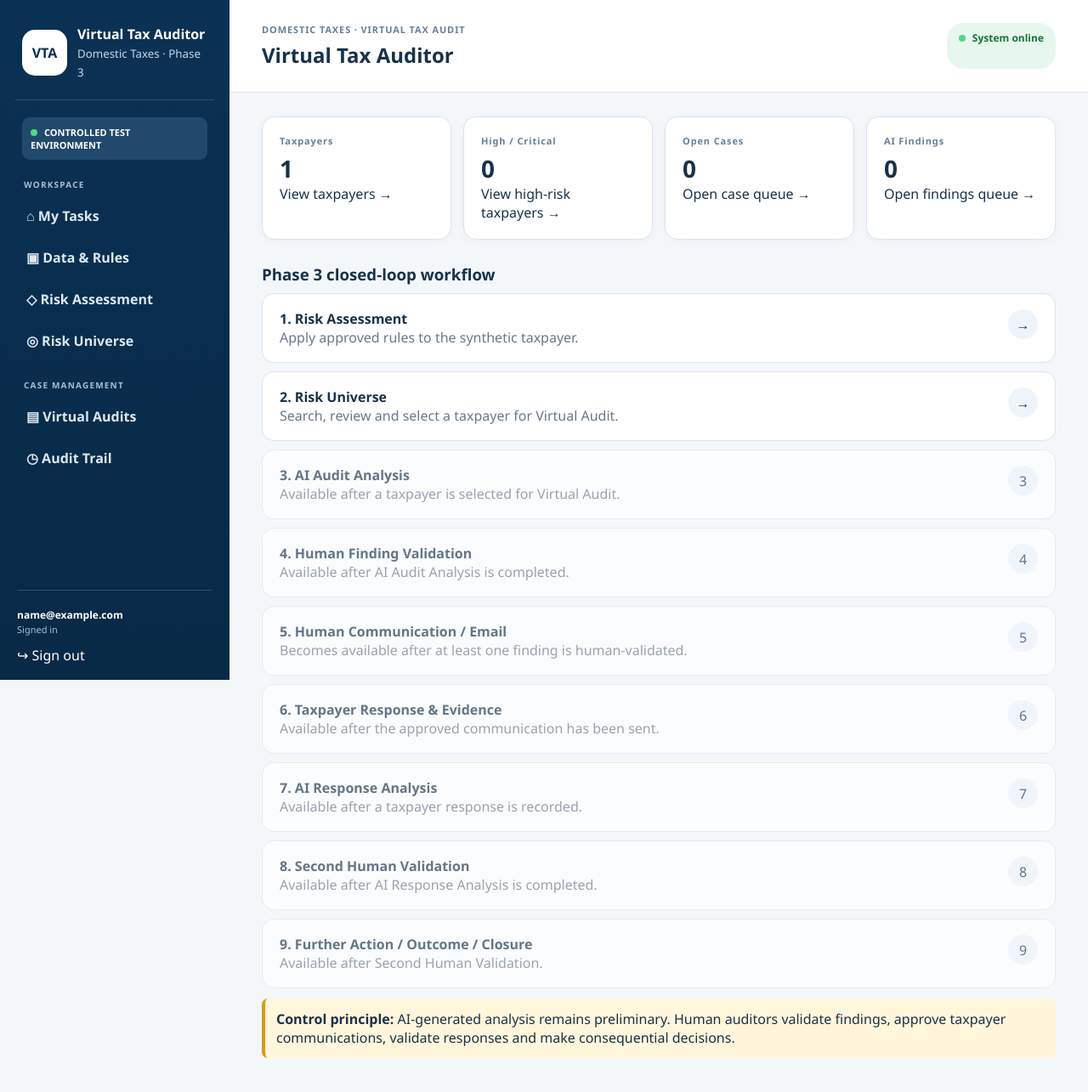
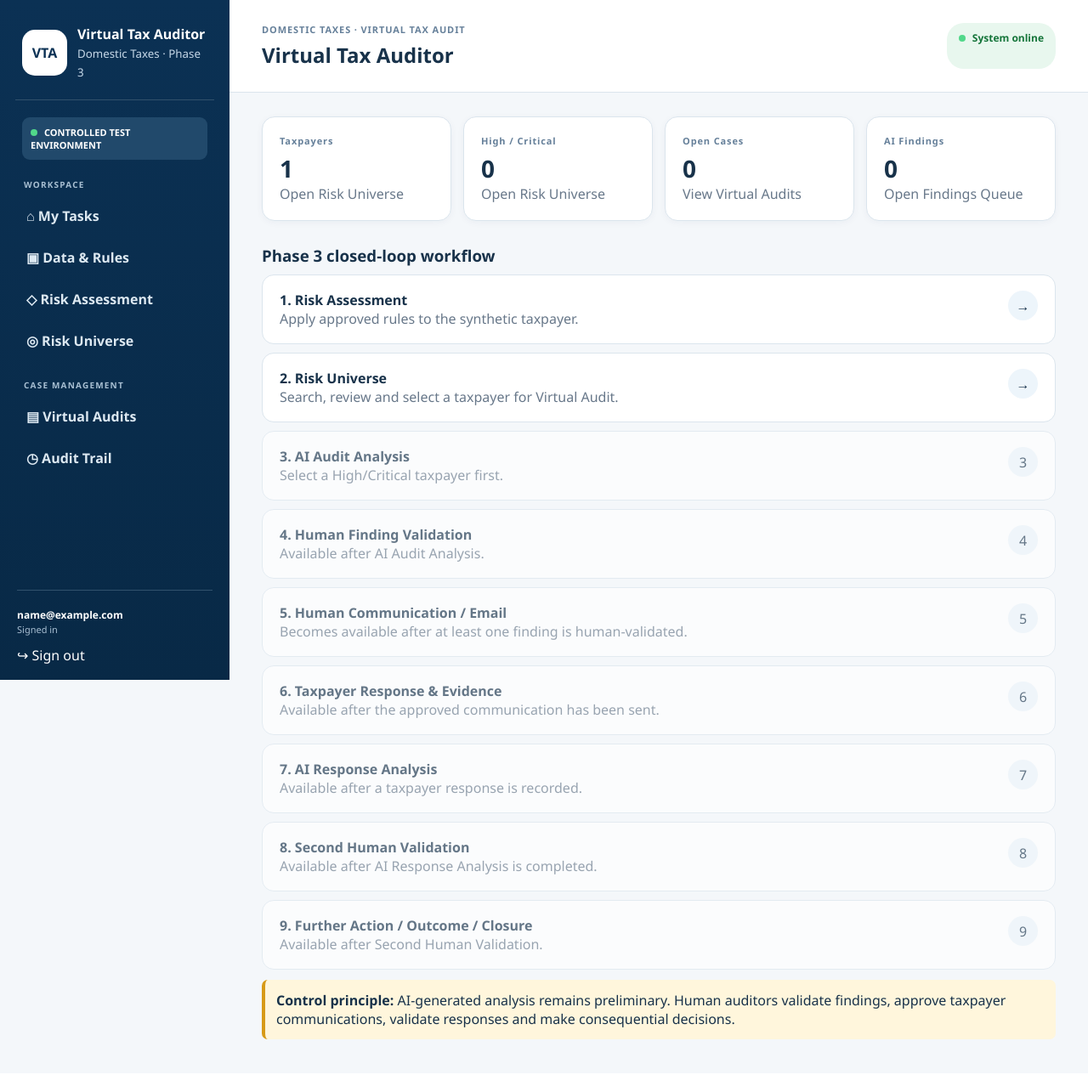
Before and after one commit to Jackug/virtual-tax-auditor-phase3, a Flask app: page /tasks in a window 1280 px wide. Shown: the whole page at 85% size. After the commit the page ends 1223 px from the top, so only its background shows below. Run offline with Flask 3, Linux system fonts and the light colour scheme; the visitor is signed in with stand-in values (Sample User, id 1); data comes from the database, SQL or seed files in the repository; data that the repository does not hold is empty.

Commit message:
Add files via upload

```diff
--- a/templates/tasks.html
+++ b/templates/tasks.html
@@ -1,231 +1,37 @@
 {% extends 'base.html' %}
 {% block content %}
-
 <div class="grid">
-
-  <a class="card kpi-card" href="{{ url_for('risk_universe') }}" title="Open Risk Universe">
-    <div class="label">Taxpayers</div>
-    <div class="kpi">{{ counts.taxpayers }}</div>
-    <div class="card-action">View taxpayers →</div>
-  </a>
-
-  <a class="card kpi-card" href="{{ url_for('risk_universe', band='HighCritical') }}" title="Open High / Critical Risk Universe">
-    <div class="label">High / Critical</div>
-    <div class="kpi">{{ counts.high }}</div>
-    <div class="card-action">View high-risk taxpayers →</div>
-  </a>
-
-  <a class="card kpi-card" href="{{ url_for('cases') }}" title="Open case queue">
-    <div class="label">Open Cases</div>
-    <div class="kpi">{{ counts.cases }}</div>
-    <div class="card-action">Open case queue →</div>
-  </a>
-
-  <a class="card kpi-card" href="{{ url_for('findings_queue') }}" title="Open AI findings queue">
-    <div class="label">AI Findings</div>
-    <div class="kpi">{{ counts.findings }}</div>
-    <div class="card-action">Open findings queue →</div>
-  </a>
-
+  <a class="card" href="{{ url_for('risk_universe') }}"><div class="label">Taxpayers</div><div class="kpi">{{ counts.taxpayers }}</div><div class="muted">Open Risk Universe</div></a>
+  <a class="card" href="{{ url_for('risk_universe') }}"><div class="label">High / Critical</div><div class="kpi">{{ counts.high }}</div><div class="muted">Open Risk Universe</div></a>
+  <a class="card" href="{{ url_for('risk_universe') }}"><div class="label">Open Cases</div><div class="kpi">{{ counts.cases }}</div><div class="muted">View Virtual Audits</div></a>
+  <a class="card" href="{{ url_for('findings_queue') }}"><div class="label">AI Findings</div><div class="kpi">{{ counts.findings }}</div><div class="muted">Open Findings Queue</div></a>
 </div>
 
 <h3 class="section-title">Phase 3 closed-loop workflow</h3>
 
-<!-- STEP 1 -->
-<a class="task" href="{{ url_for('risk_assessment') }}">
-  <div>
-    <b>1. Risk Assessment</b>
-    <div class="muted">
-      Apply approved rules to the synthetic taxpayer.
-    </div>
-  </div>
-  <div class="arrow">→</div>
-</a>
+<a class="task" href="{{ url_for('risk_assessment') }}"><div><b>1. Risk Assessment</b><div class="muted">Apply approved rules to the synthetic taxpayer.</div></div><div class="arrow">→</div></a>
+<a class="task" href="{{ url_for('risk_universe') }}"><div><b>2. Risk Universe</b><div class="muted">Search, review and select a taxpayer for Virtual Audit.</div></div><div class="arrow">→</div></a>
+{% if workflow.case_id %}
+<a class="task" href="{{ url_for('case_detail',cid=workflow.case_id) }}"><div><b>3. AI Audit Analysis</b><div class="muted">Open the active case and run the controlled analysis.</div></div><div class="arrow">→</div></a>
+{% else %}<div class="task" style="opacity:.65"><div><b>3. AI Audit Analysis</b><div class="muted">Select a High/Critical taxpayer first.</div></div><div class="arrow">3</div></div>{% endif %}
+{% if workflow.case_id and workflow.analyzed %}
+<a class="task" href="{{ url_for('case_detail',cid=workflow.case_id) }}"><div><b>4. Human Finding Validation</b><div class="muted">Review and validate AI-generated findings.</div></div><div class="arrow">→</div></a>
+{% else %}<div class="task" style="opacity:.65"><div><b>4. Human Finding Validation</b><div class="muted">Available after AI Audit Analysis.</div></div><div class="arrow">4</div></div>{% endif %}
+{% if workflow.case_id and workflow.validated %}
+<a class="task" href="{{ url_for('case_communication',cid=workflow.case_id) }}"><div><b>5. Human Communication / Email</b><div class="muted">Review, edit, approve and send the taxpayer communication through Gmail.</div></div><div class="arrow">→</div></a>
+{% else %}<div class="task" style="opacity:.65"><div><b>5. Human Communication / Email</b><div class="muted">Becomes available after at least one finding is human-validated.</div></div><div class="arrow">5</div></div>{% endif %}
+{% if workflow.case_id and workflow.sent %}
+<a class="task" href="{{ url_for('response',cid=workflow.case_id) }}"><div><b>6. Taxpayer Response & Evidence</b><div class="muted">Record the taxpayer explanation and upload supporting evidence.</div></div><div class="arrow">→</div></a>
+{% else %}<div class="task" style="opacity:.65"><div><b>6. Taxpayer Response & Evidence</b><div class="muted">Available after the approved communication has been sent.</div></div><div class="arrow">6</div></div>{% endif %}
+{% if workflow.case_id and workflow.response %}
+<a class="task" href="{{ url_for('response_analysis',cid=workflow.case_id) }}"><div><b>7. AI Response Analysis</b><div class="muted">Compare the taxpayer response and evidence against the original validated finding.</div></div><div class="arrow">→</div></a>
+{% else %}<div class="task" style="opacity:.65"><div><b>7. AI Response Analysis</b><div class="muted">Available after a taxpayer response is recorded.</div></div><div class="arrow">7</div></div>{% endif %}
+{% if workflow.case_id and workflow.response_analysis %}
+<a class="task" href="{{ url_for('case_detail',cid=workflow.case_id) }}#second-validation"><div><b>8. Second Human Validation</b><div class="muted">Review the AI response analysis and decide whether the finding is resolved, needs more evidence, or requires further action.</div></div><div class="arrow">→</div></a>
+{% else %}<div class="task" style="opacity:.65"><div><b>8. Second Human Validation</b><div class="muted">Available after AI Response Analysis is completed.</div></div><div class="arrow">8</div></div>{% endif %}
+{% if workflow.case_id and workflow.second_validation %}
+<a class="task" href="{{ url_for('case_detail',cid=workflow.case_id) }}#further-action"><div><b>9. Further Action / Outcome / Closure</b><div class="muted">Continue the controlled loop for unresolved findings or record the authorised audit outcome.</div></div><div class="arrow">→</div></a>
+{% else %}<div class="task" style="opacity:.65"><div><b>9. Further Action / Outcome / Closure</b><div class="muted">Available after Second Human Validation.</div></div><div class="arrow">9</div></div>{% endif %}
 
-<!-- STEP 2 -->
-<a class="task" href="{{ url_for('risk_universe') }}">
-  <div>
-    <b>2. Risk Universe</b>
-    <div class="muted">
-      Search, review and select a taxpayer for Virtual Audit.
-    </div>
-  </div>
-  <div class="arrow">→</div>
-</a>
-
-<!-- STEP 3 -->
-{% if workflow.case_id %}
-<a class="task" href="{{ url_for('case_detail', cid=workflow.case_id) }}">
-  <div>
-    <b>3. AI Audit Analysis</b>
-    <div class="muted">
-      Open the selected Virtual Audit case and run the controlled AI analysis.
-    </div>
-  </div>
-  <div class="arrow">→</div>
-</a>
-{% else %}
-<div class="task" style="opacity:.65">
-  <div>
-    <b>3. AI Audit Analysis</b>
-    <div class="muted">
-      Available after a taxpayer is selected for Virtual Audit.
-    </div>
-  </div>
-  <div class="arrow">3</div>
-</div>
-{% endif %}
-
-<!-- STEP 4 -->
-{% if workflow.case_id and workflow.analyzed %}
-<a class="task" href="{{ url_for('findings_queue') }}">
-  <div>
-    <b>4. Human Finding Validation</b>
-    <div class="muted">
-      Review AI-generated findings and approve, reject or request review.
-    </div>
-  </div>
-  <div class="arrow">→</div>
-</a>
-{% else %}
-<div class="task" style="opacity:.65">
-  <div>
-    <b>4. Human Finding Validation</b>
-    <div class="muted">
-      Available after AI Audit Analysis is completed.
-    </div>
-  </div>
-  <div class="arrow">4</div>
-</div>
-{% endif %}
-
-<!-- STEP 5 -->
-{% if workflow.case_id and workflow.validated %}
-<a class="task" href="{{ url_for('case_communication', cid=workflow.case_id) }}">
-  <div>
-    <b>5. Human Communication / Email</b>
-    <div class="muted">
-      Review the AI draft, edit it if necessary, approve it and send through Gmail.
-    </div>
-  </div>
-  <div class="arrow">→</div>
-</a>
-{% else %}
-<div class="task" style="opacity:.65">
-  <div>
-    <b>5. Human Communication / Email</b>
-    <div class="muted">
-      Becomes available after at least one finding is human-validated.
-    </div>
-  </div>
-  <div class="arrow">5</div>
-</div>
-{% endif %}
-
-<!-- STEP 6 -->
-{% if workflow.case_id and workflow.sent %}
-<a class="task" href="{{ url_for('response', cid=workflow.case_id) }}">
-  <div>
-    <b>6. Taxpayer Response & Evidence</b>
-    <div class="muted">
-      Record the taxpayer explanation and upload supporting evidence.
-    </div>
-  </div>
-  <div class="arrow">→</div>
-</a>
-{% else %}
-<div class="task" style="opacity:.65">
-  <div>
-    <b>6. Taxpayer Response & Evidence</b>
-    <div class="muted">
-      Available after the approved communication has been sent.
-    </div>
-  </div>
-  <div class="arrow">6</div>
-</div>
-{% endif %}
-
-<!-- STEP 7 -->
-{% if workflow.case_id and workflow.response %}
-<a class="task" href="{{ url_for('response_analysis', cid=workflow.case_id) }}">
-  <div>
-    <b>7. AI Response Analysis</b>
-    <div class="muted">
-      Compare the taxpayer response and evidence against the original validated finding.
-    </div>
-  </div>
-  <div class="arrow">→</div>
-</a>
-{% else %}
-<div class="task" style="opacity:.65">
-  <div>
-    <b>7. AI Response Analysis</b>
-    <div class="muted">
-      Available after a taxpayer response is recorded.
-    </div>
-  </div>
-  <div class="arrow">7</div>
-</div>
-{% endif %}
-
-<!-- STEP 8 -->
-{% if workflow.case_id and workflow.response_analysis %}
-<a class="task" href="{{ url_for('case_detail', cid=workflow.case_id) }}#second-validation">
-  <div>
-    <b>8. Second Human Validation</b>
-    <div class="muted">
-      Resolve, request more evidence, modify the finding or initiate further action.
-    </div>
-  </div>
-  <div class="arrow">→</div>
-</a>
-{% else %}
-<div class="task" style="opacity:.65">
-  <div>
-    <b>8. Second Human Validation</b>
-    <div class="muted">
-      Available after AI Response Analysis is completed.
-    </div>
-  </div>
-  <div class="arrow">8</div>
-</div>
-{% endif %}
-
-<!-- STEP 9 -->
-{% if workflow.case_id and workflow.second_validation %}
-<a class="task" href="{{ url_for('case_detail', cid=workflow.case_id) }}#further-action">
-  <div>
-    <b>9. Further Action / Outcome / Closure</b>
-    <div class="muted">
-      Record controlled next actions and close only after required human validation.
-    </div>
-  </div>
-  <div class="arrow">→</div>
-</a>
-{% else %}
-<div class="task" style="opacity:.65">
-  <div>
-    <b>9. Further Action / Outcome / Closure</b>
-    <div class="muted">
-      Available after Second Human Validation.
-    </div>
-  </div>
-  <div class="arrow">9</div>
-</div>
-{% endif %}
-
-{% if workflow.case_id %}
-<div class="notice">
-  <b>Current case:</b> {{ workflow.case_ref }}.
-  The workflow activates each stage only when its required predecessor has been completed.
-</div>
-{% else %}
-<div class="notice">
-  <b>Control principle:</b>
-  AI-generated analysis remains preliminary.
-  Human auditors validate findings, approve taxpayer communications,
-  validate responses and make consequential decisions.
-</div>
-{% endif %}
-
+{% if workflow.case_id %}<div class="notice"><b>Current case:</b> {{ workflow.case_ref }}. Open the active case above to continue from the first incomplete stage.</div>{% else %}<div class="notice"><b>Control principle:</b> AI-generated analysis remains preliminary. Human auditors validate findings, approve taxpayer communications, validate responses and make consequential decisions.</div>{% endif %}
 {% endblock %}
```
Also changed, not shown: templates/case.html (+212 -1 lines), templates/response_analysis.html (added, +31 -0 lines).
